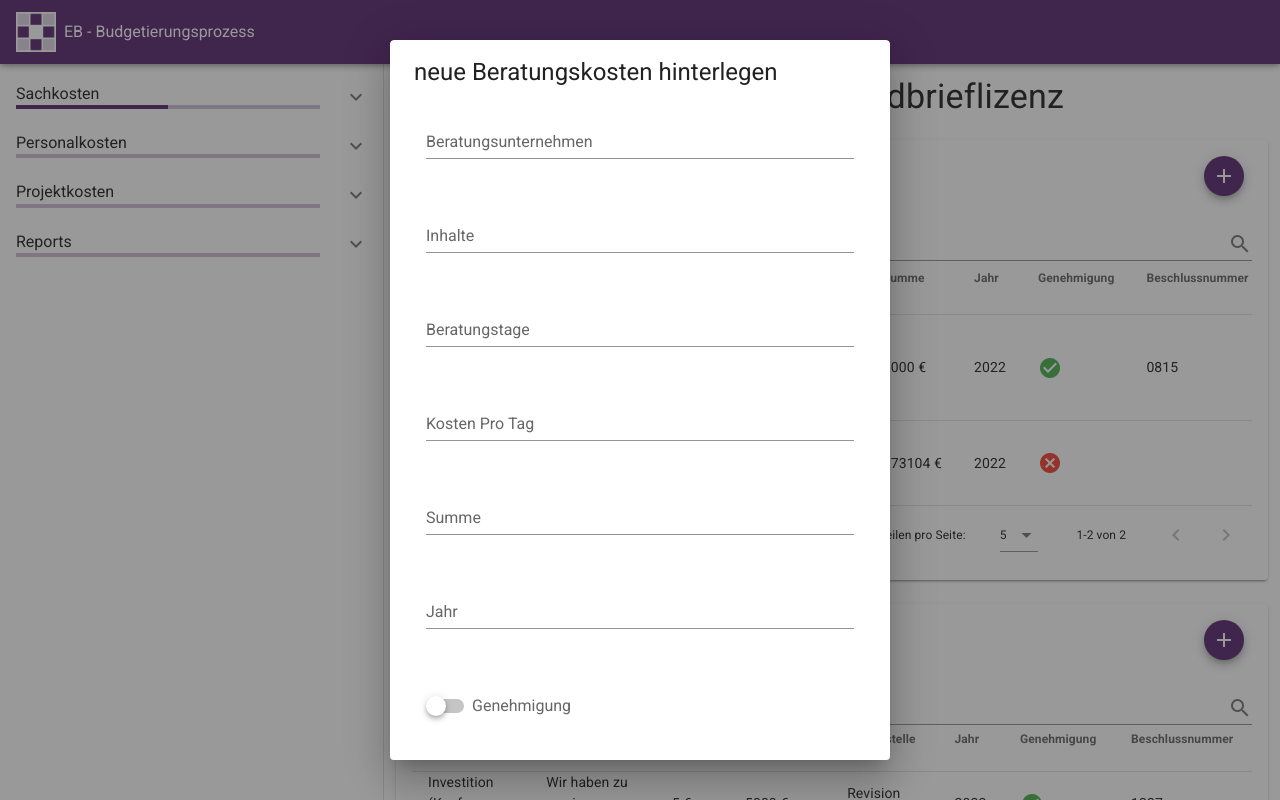
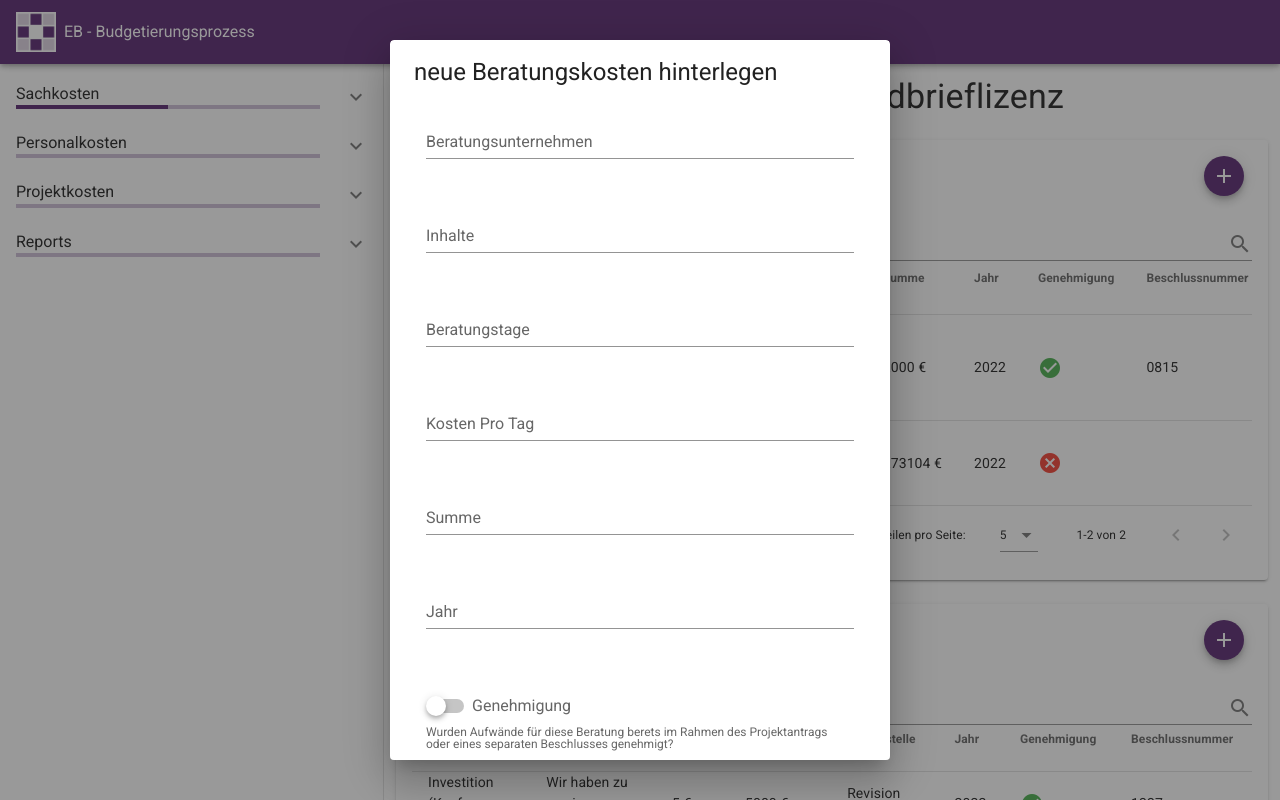
Before and after one commit to EB-UE/budgetierung, a Vue app: page /projektkosten/laufendes-projekt/detail in a window 1280 px wide. Both pictures are taken after a click on the button 1224 px from the left and 176 px from the top of the page. Shown: the top 800 px of the page. Built offline with nearby package versions, Linux system fonts and the light colour scheme.

Commit message:
fix typo und hinweis für Switch wird immer angezeigt

```diff
--- a/src/views/projektkosten/LaufendesProjektDetailView.vue
+++ b/src/views/projektkosten/LaufendesProjektDetailView.vue
@@ -80,7 +80,8 @@
                         <v-switch
                           v-model="neueBeraterkosten[genehmigung]"
                           label="Genehmigung"
-                          hint="Wurden Aufwände für doese Beratung berets im Rahmen des Projektantrags oder eines separaten Beschlusses genehmigt?"
+                          hint="Wurden Aufwände für diese Beratung berets im Rahmen des Projektantrags oder eines separaten Beschlusses genehmigt?"
+                          persistent-hint
                         ></v-switch>
                       </v-col>
                       <v-col cols="12">
@@ -230,6 +231,7 @@
                           v-model="neueSonstigeKosten[genehmigung]"
                           label="Genehmigung"
                           hint="Wurde die sonst. Kosten bereits im Rahmen des Projektantrags oder eines separaten Beschlusses genehmigt?"
+                          persistent-hint
                         ></v-switch>
                       </v-col>
                       <v-col cols="12">
```
